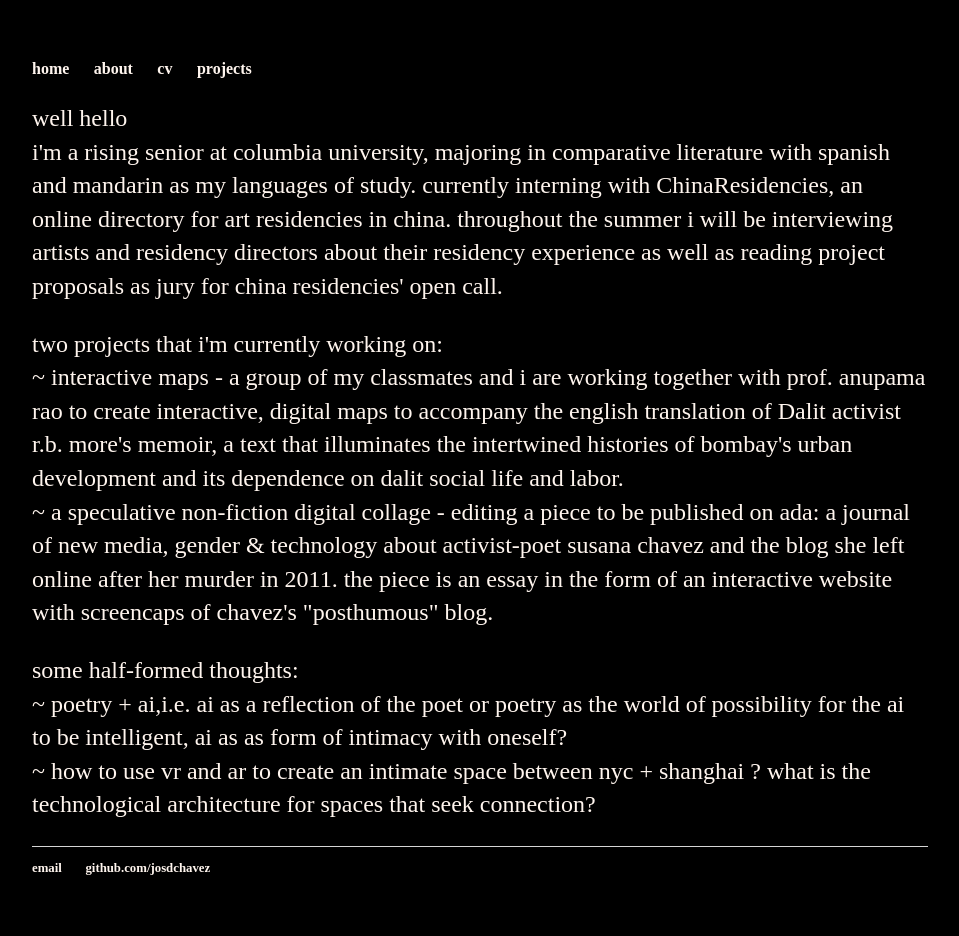
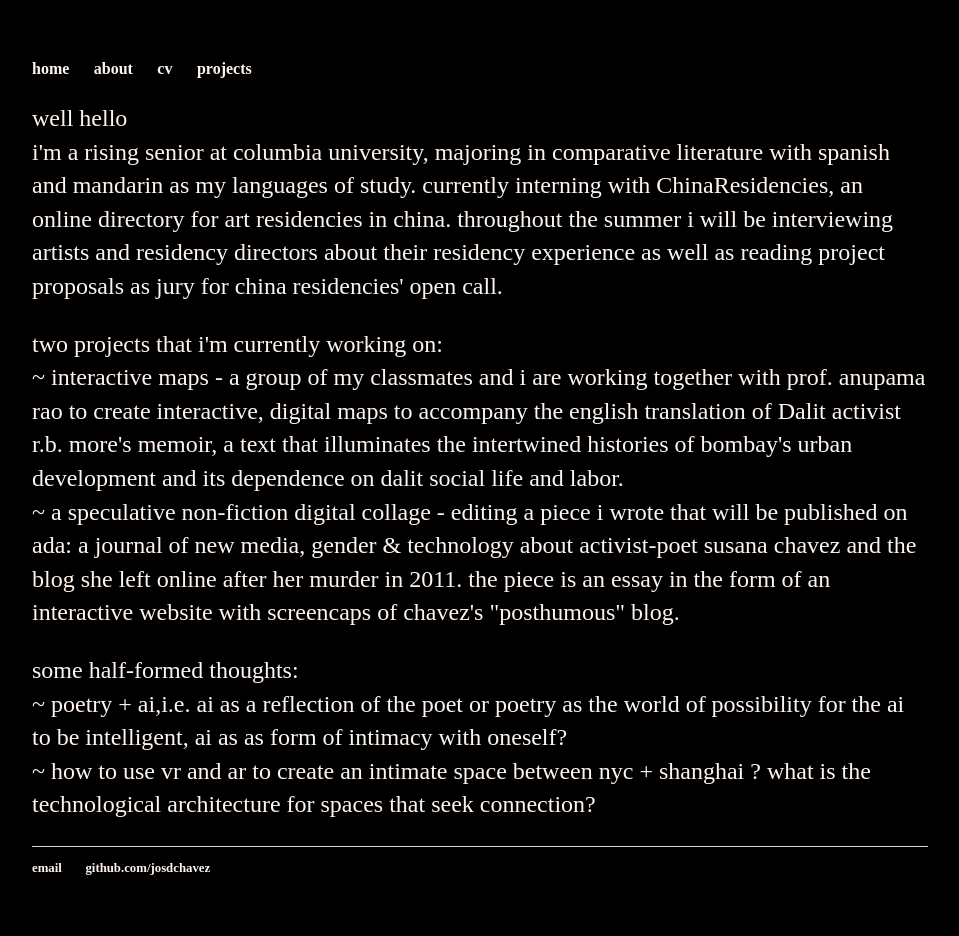
Before and after one commit to josdchavez/josdchavez.github.io, a Jekyll site: the page built from about/index.html, in a window 1280 px wide. Shown: the whole page, without its empty margins (160-1119 px from the left). Built offline with Jekyll 4.4.1, drawn with Linux system fonts in a browser that asks for light colours.

Commit message:
Update index.html

```diff
--- a/about/index.html
+++ b/about/index.html
@@ -12,7 +12,7 @@
 prof. anupama rao to create interactive, digital maps to accompany the english translation of Dalit activist <a href="https://en.wikipedia.org/wiki/R._B._More">r.b. more's</a> memoir,
   a text that illuminates the intertwined histories of bombay's urban development and its dependence on dalit social life and labor.
 <br>
-~ a speculative non-fiction digital collage - editing a piece to be published on <a href="http://adanewmedia.org/">ada: a journal of new media, gender & technology</a>
+~ a speculative non-fiction digital collage - editing a piece i wrote that will be published on <a href="http://adanewmedia.org/">ada: a journal of new media, gender & technology</a>
   about activist-poet <a href="http://primeratormenta.blogspot.com">susana chavez</a> and the blog she left online after her <a href="http://newamericamedia.org/2011/01/not-one-more---susana-chavezs-death-sparks-outrage-in-juarez.php">murder</a> in 2011. the piece is an essay in the form of
   an interactive website with screencaps of chavez's "posthumous" blog.
 </p>
```
